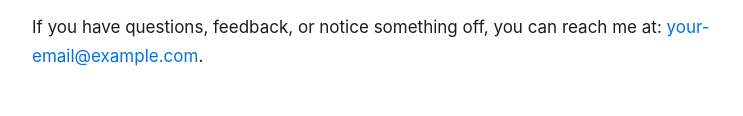
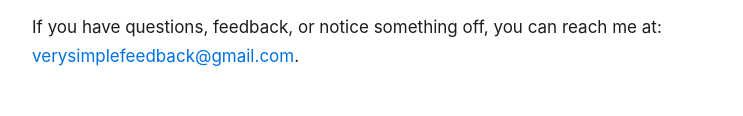
Before and after one commit to akawizzard/privacy-policies, a plain HTML site: page TruePix/index.html in a window 1280 px wide. Shown: the part 1697-1813 px from the top of the page, without its empty margins (268-1011 px from the left). Drawn offline with Linux system fonts and the light colour scheme.

Commit message:
Update index.html

```diff
--- a/TruePix/index.html
+++ b/TruePix/index.html
@@ -205,7 +205,7 @@
 
             <section>
                 <h2>7. Contact</h2>
-                <p>If you have questions, feedback, or notice something off, you can reach me at: <a href="mailto:your-email@example.com">your-email@example.com</a>.</p>
+                <p>If you have questions, feedback, or notice something off, you can reach me at: <a href="mailto:verysimplefeedback@gmail.com">verysimplefeedback@gmail.com</a>.</p>
             </section>
 
             <div class="summary">
```
